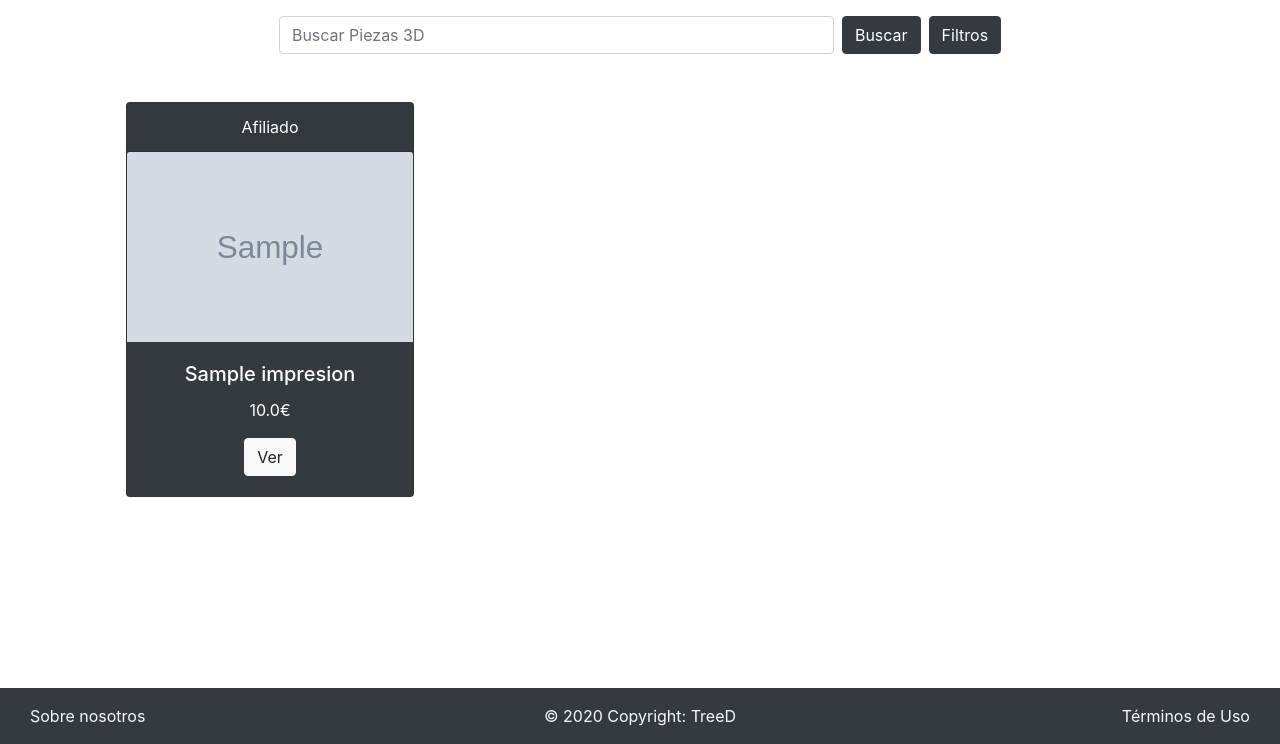
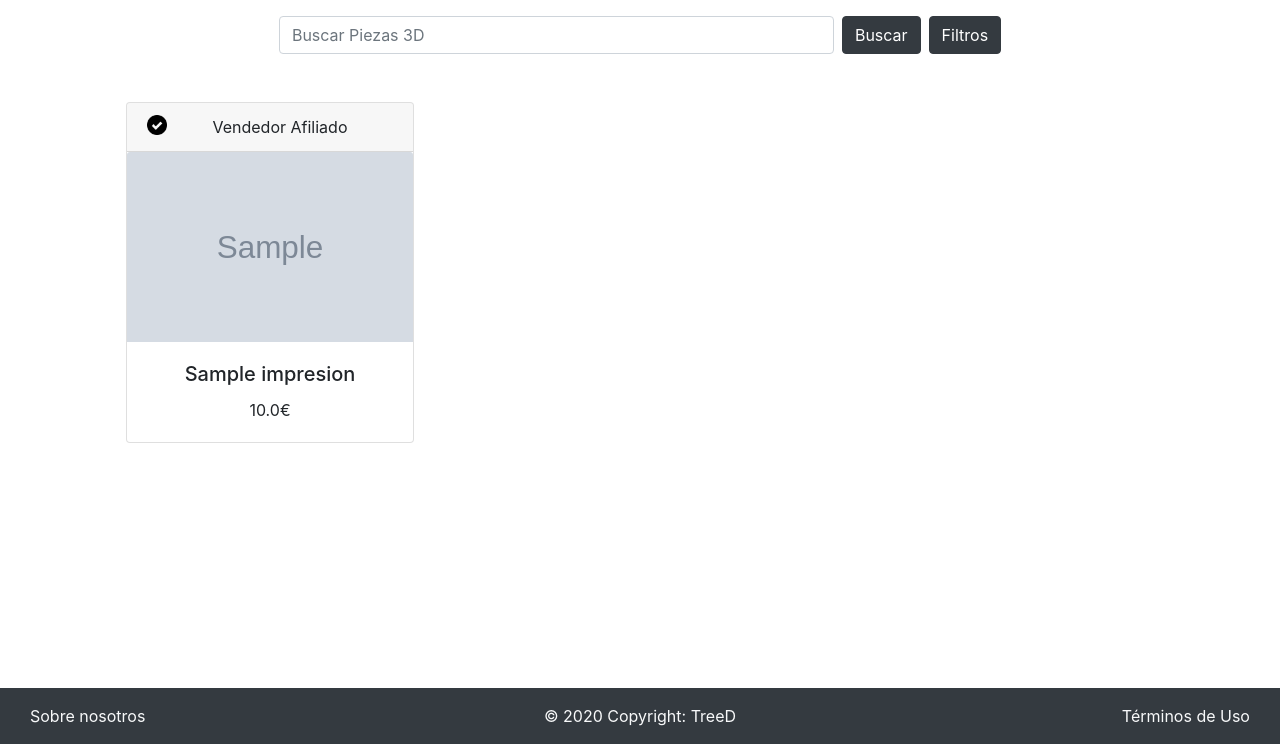
Before and after one commit to dp2-anacardo/treeD, a Django app: page /list/ in a window 1280 px wide. Shown: the part 56-800 px from the top of the page. Run offline with Django 3.2, Linux system fonts and the light colour scheme; tables that the repository leaves empty hold one stand-in row (values such as "Sample post"); grey boxes marked "Sample" are stand-in pictures; some libraries are stand-ins or nearby versions.

Commit message:
Mejoras en Frontend

```diff
--- a/treeD/main/static/style.css
+++ b/treeD/main/static/style.css
@@ -16,3 +16,16 @@
 ul{
   list-style-type:none;
 }
+
+.zoom {
+  padding: 50px;
+  background-color: green;
+  transition: transform .2s; /* Animation */
+  width: 200px;
+  height: 200px;
+  margin: 0 auto;
+}
+
+.zoom:hover {
+  transform: scale(1.5); /* (150% zoom - Note: if the zoom is too large, it will go outside of the viewport) */
+}
--- a/treeD/main/templates/impresiones/listarImpresiones.html
+++ b/treeD/main/templates/impresiones/listarImpresiones.html
@@ -1,4 +1,5 @@
 {% extends 'base.html' %}
+{% load static %}
 {% block content %}
 <div class="bottom-footer">
   <div class="container">
@@ -48,25 +49,20 @@
       {% for impresion in impresiones %}
       <div class="col-lg-4">
         {% if impresion.vendedor.es_afiliado %}
-        <div class="card text-white bg-dark  mx-auto" style="width: 18rem;">
+        <div id = "zoom"class="card  mx-auto" style="width: 18rem;">
 
           <div class="card-header text-center">
-            Afiliado
+            Vendedor Afiliado
+            <img class="float-left"src="{% static "tick.png" %}" height="20" width="20">
           </div>
           {% else %}
-          <div class="card border-dark mx-auto" style="width: 18rem;">
+          <div class="card mx-auto" style="width: 18rem;">
             {% endif %}
+            <a class="card-block stretched-link text-decoration-none" href="{% url 'mostrarImpresion_url' impresion.id %}"></a>
             <img class="card-img-top" src={{impresion.imgimpresion_set.all.0.imagen.url}} height="190" width="286">
             <div class="card-body">
               <h5 class="card-title text-center">{{impresion.nombre}}</h5>
               <p class="card-text text-center">{{impresion.precio}}€</p>
-              <div class="col text-center">
-                {% if impresion.vendedor.es_afiliado %}
-                <a href="{% url 'mostrarImpresion_url' impresion.id %}" class="btn btn-light m-auto">Ver</a>
-                {% else %}
-                <a href="{% url 'mostrarImpresion_url' impresion.id %}" class="btn btn-dark m-auto">Ver</a>
-                {% endif %}
-              </div>
             </div>
           </div>
           <br>
--- a/treeD/main/views.py
+++ b/treeD/main/views.py
@@ -190,7 +190,7 @@ def listar_compras_impresiones(request):
 
 def listar_impresiones(request):
 
-    try:
+    #try:
         form = BuscadorForm(request.POST)
         impresiones_no_afiliados = list(Impresion.objects.all().filter(vendedor__es_afiliado=False))
         impresiones_afiliados = list(Impresion.objects.all().filter(vendedor__es_afiliado=True))
@@ -201,8 +201,8 @@ def listar_impresiones(request):
             'categorias':categorias,
             'form':form
         })
-    except:
-        return redirect('error_url')
+    #except:
+     #   return redirect('error_url')
 
 def home(request):
     return render(request, 'impresiones/index.html')
```
